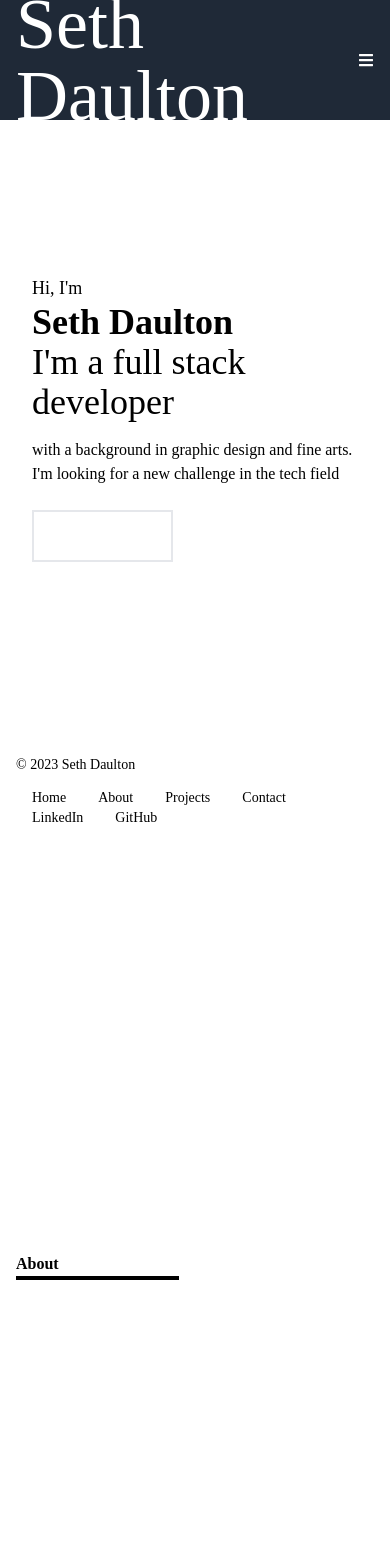
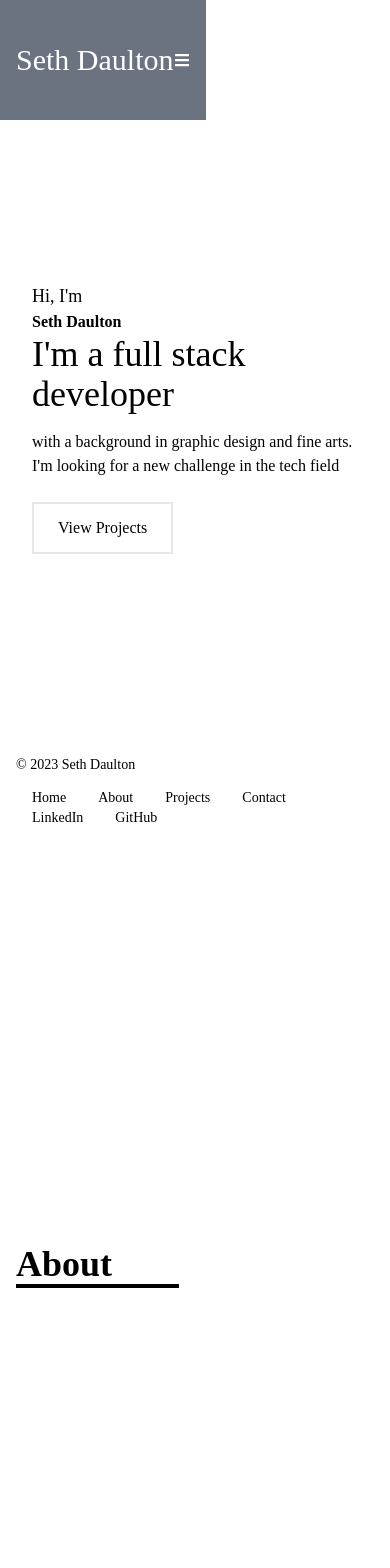
Before and after one commit to sethdaulton/React-Portfolio, a React (Create React App) app: page / in a window 390 px wide. Shown: the top 1568 px of the page. Built offline with nearby package versions, Linux system fonts and the light colour scheme.

Commit message:
Made cosmetic updates

```diff
--- a/src/components/About.jsx
+++ b/src/components/About.jsx
@@ -5,7 +5,7 @@ const About = () => {
     <div name='about' className='w-full h-screen bg-white text-black'>
         <div className='flex flex-col justify-center items-center w-full h-full'>
             <div className='max-w-[1000px] w-full px-4 grid grid-cols-2 gap-8'>
-                <div className='test-4xl font-bold inline border-b-4 border-black'>About</div>
+                <div className='text-4xl font-bold inline border-b-4 border-black'>About</div>
             </div>
         </div>
         <div className='max-w-[1000px] w-full grid sm:grid-cols-2 gap-8 px-4 mx-[500px]'>
--- a/src/components/Home.jsx
+++ b/src/components/Home.jsx
@@ -8,14 +8,14 @@ return (
         {/* container */}
         <div className='max-w-[1000px] mx-auto px-8 flex flex-col justify-center h-full'>
             <div>
-                <img className ='hidden sm:flex scale-50 mt-12 h-[500px] rounded-full' src='./src/assets/SethDaulton.jpg' alt='Seth Daulton'/>
+                <img className ='hidden sm:flex scale-50 mt-12 h-[50px] rounded-full' src='./src/assets/SethDaulton.jpg' alt='Seth Daulton'/>
             </div>
             <p className='text-black text-lg'>Hi, I'm</p>
-            <h1 className='text-4xl sm:text-7xl font-bold text-black'>Seth Daulton</h1>
-            <h2 className='text-4xl sm:text-7xl front-bold text-black'>I'm a full stack developer</h2>
+            <h1 className='text-1xl sm:text-6xl font-bold text-black'>Seth Daulton</h1>
+            <h2 className='text-4xl sm:text-5xl front-bold text-black'>I'm a full stack developer</h2>
             <p className='test-black py-4 max-w-[700]'>with a background in graphic design and fine arts. I'm looking for a new challenge in the tech field</p>
         <div>
-            <button className='text-white group border-2 px-6 py-3 my-2 flex items-center hover:bg-white hover:border-blue'>
+            <button className='text-black group border-2 px-6 py-3 my-2 flex items-center hover:bg-[#fbbf24] hover:text-gray-800 hover:underline'>
                 <Link to='projects' smooth={true} duration={500}>
                     View Projects
                 </Link>
--- a/src/components/Navbar.jsx
+++ b/src/components/Navbar.jsx
@@ -7,27 +7,27 @@ const Navbar = () => {
     const handleClick = () => setNav(!nav)
 
     return (
-        <div className='fixed --full h-[120px] flex justify-between items-center px-4 bg-gray-800 text-white'>
-            <div className='text-7xl'>Seth Daulton</div>
+        <div className='fixed --full h-[120px] flex justify-between items-center px-4 bg-gray-500 text-white'>
+            <div className='text-3xl'>Seth Daulton</div>
 
             {/* navbar menu */}
             <ul className='hidden sm:flex'>
-                <li className='hover:text-yellow'>
+                <li className='hover:text-[#fbbf24] hover:underline'>
                     <Link to='home' smooth={true} duration={500}>
                         Home
                     </Link>
                 </li>
-                <li className='hover:text-yellow'>
+                <li className='hover:text-[#fbbf24] hover:underline'>
                     <Link to='about' smooth={true} duration={500}>
                         About
                     </Link>
                 </li>
-                <li className='hover:text-yellow'>
+                <li className='hover:text-[#fbbf24] hover:underline'>
                     <Link to='projects' smooth={true} duration={500}>
                         Projects
                     </Link>
                 </li>
-                <li className='hover:text-yellow'>
+                <li className='hover:text-[#fbbf24] hover:underline'>
                     <Link to='contact' smooth={true} duration={500}>
                         Contact
                     </Link>
```
